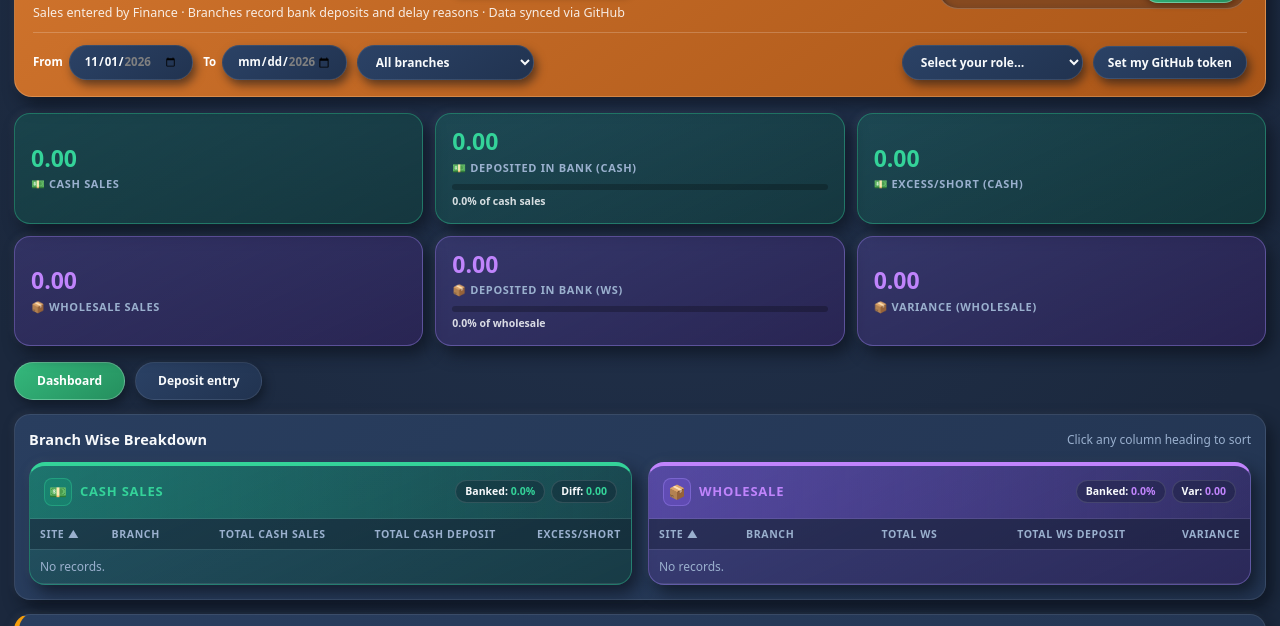
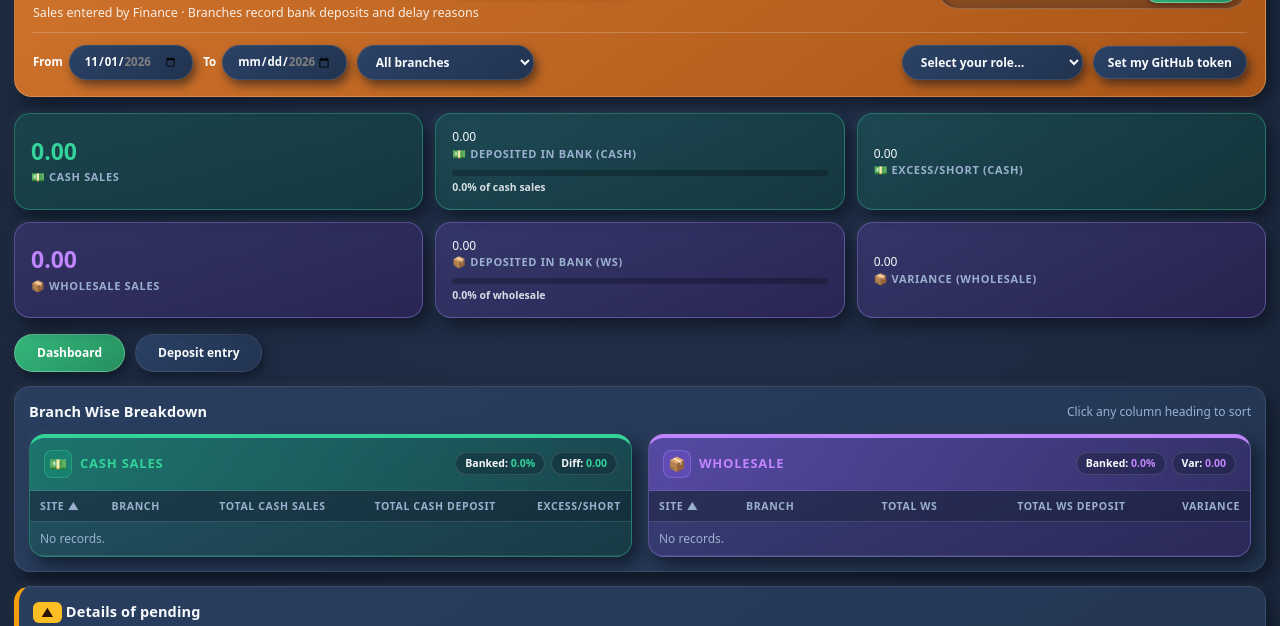
Before and after one commit to tibinkvr1987/deposit-tracker-app, a plain HTML site: page index.html in a window 1280 px wide. Shown: the part 94-720 px from the top of the page. Drawn offline with Linux system fonts and the light colour scheme; no server answers.

Commit message:
Update sub-description and cash/wholesale display

```diff
--- a/index.html
+++ b/index.html
@@ -733,7 +733,7 @@ textarea {
         <h1>Branch Cash &amp; Wholesale Deposit Tracker</h1>
         <span class="amber-badge" id="st" style="background: linear-gradient(145deg, rgb(252, 211, 77), rgb(245, 158, 11)); color: rgb(42, 18, 5);">Live · updated 16:41:22 · Finance</span>
       </div>
-      <div class="sub-desc">Sales entered by Finance · Branches record bank deposits and delay reasons · Data synced via GitHub</div>
+      <div class="sub-desc">Sales entered by Finance · Branches record bank deposits and delay reasons </div>
     </div>
 
     <div class="theme-box">
@@ -3073,11 +3073,11 @@ function render(){
 
   $('kpis').innerHTML=
    `<div class="k cash-k"><span>💵 Cash sales</span><b>${fm(csGross)}</b></div>
-    <div class="k cash-k"><span>💵 Deposited in bank (Cash)</span><b>${fm(cd)}</b><div class="bar"><i style="width:${pctC}%"></i></div><span>${pctC.toFixed(1)}% of cash sales</span></div>
-    <div class="k cash-k"><span>💵 Excess/Short (Cash)</span><b class="${pc>0.005?'neg':''}">${fm(-pc)}</b></div>
+    <div class="k cash-k"><span>💵 Deposited in bank (Cash)</span></b>${fm(cd)}</b><div class="bar"><i style="width:${pctC}%"></i></div><span>${pctC.toFixed(1)}% of cash sales</span></div>
+    <div class="k cash-k"><span>💵 Excess/Short (Cash)</span></b class="${pc>0.005?'neg':''}">${fm(-pc)}</b></div>
     <div class="k ws-k"><span>📦 Wholesale sales</span><b>${fm(ws)}</b></div>
-    <div class="k ws-k"><span>📦 Deposited in bank (WS)</span><b>${fm(wd)}</b><div class="bar"><i style="width:${pctW}%"></i></div><span>${pctW.toFixed(1)}% of wholesale</span></div>
-    <div class="k ws-k"><span>📦 Variance (Wholesale)</span><b class="${pw>0.005?'neg':''}">${fm(-pw)}</b></div>`;
+    <div class="k ws-k"><span>📦 Deposited in bank (WS)</span></b>${fm(wd)}</b><div class="bar"><i style="width:${pctW}%"></i></div><span>${pctW.toFixed(1)}% of wholesale</span></div>
+    <div class="k ws-k"><span>📦 Variance (Wholesale)</span></b class="${pw>0.005?'neg':''}">${fm(-pw)}</b></div>`;
 
   // Populate summary chips inside the Branch Wise Cash & Wholesale Panel Headers
   if($('cashPanelStats')){
@@ -3137,7 +3137,7 @@ function render(){
     {label:'Amount',get:r=>fm(r.amt),sort:r=>r.amt,cls:r=>r.amt<-0.005?'pos':'neg'},
     {label:'No. of Days',get:r=>`${r.days} ${r.days===1?'day':'days'}`,sort:r=>r.days,cls:r=>r.days>1?'neg':''},
     {label:'Remarks',get:r=>esc(r.rem)||'<span class="sub">— none given —</span>',sort:r=>r.rem,l:1}
-  ],P,`<td colspan="3" class="l">Total (net of excess)</td><td class="${pTot<-0.005?'pos':'neg'}">${fm(pTot)}</td><td></td><td></td>`);
+  ],P,`<td colspan="3" class="l">Total_Pending</td><td class="${pTot<-0.005?'pos':'neg'}">${fm(pTot)}</td><td></td><td></td>`);
 
   renderMonth();
   renderEntry(R);
```
